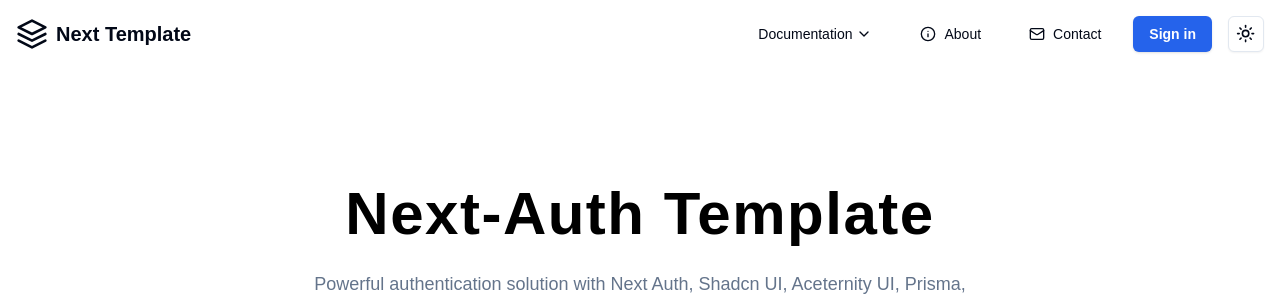
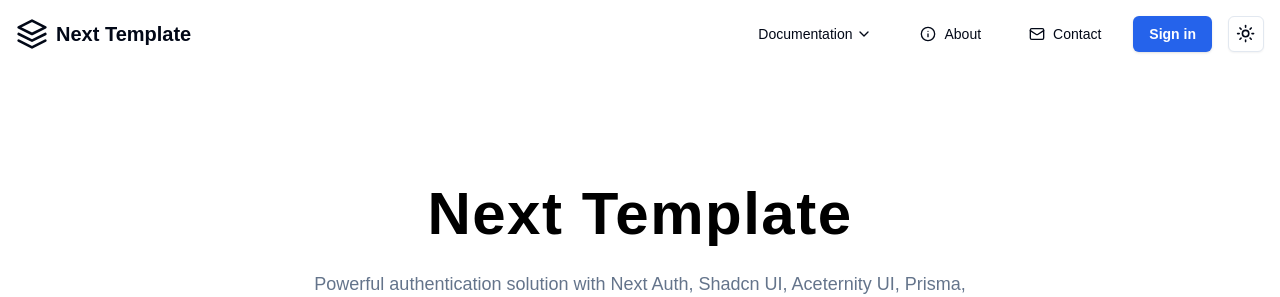
Before and after one commit to ClementG91/Next-Template, a Next.js app: page / in a window 1280 px wide. Shown: the top 297 px of the page. Built offline with nearby package versions, Linux system fonts and the light colour scheme; no server answers.

Commit message:
Renamed and standardized form file names; moved sidenavbar to UI

```diff
--- a/app/(user)/settings/account/page.tsx
+++ b/app/(user)/settings/account/page.tsx
@@ -2,7 +2,7 @@ import { Separator } from '@/components/ui/separator';
 import { notFound } from 'next/navigation';
 import { getServerSession } from 'next-auth';
 import { authOptions } from '@/lib/authOptions';
-import { AccountActions } from '@/components/pages/user/settings/AccountActions';
+import { AccountActions } from '@/components/pages/user/settings/account-actions-form';
 
 export default async function SettingsAccountPage() {
   const session = await getServerSession(authOptions);
--- a/app/(user)/settings/layout.tsx
+++ b/app/(user)/settings/layout.tsx
@@ -3,7 +3,7 @@ import { Metadata } from 'next';
 import { notFound } from 'next/navigation';
 
 import { Separator } from '@/components/ui/separator';
-import { SidebarNav } from '@/components/pages/user/settings/sidebar-nav';
+import { SidebarNav } from '@/components/ui/sidebar-nav';
 
 import { Session } from 'next-auth';
 import { authOptions } from '@/lib/authOptions';
--- a/app/auth/signin/page.tsx
+++ b/app/auth/signin/page.tsx
@@ -1,4 +1,4 @@
-import SignInForm from '@/components/pages/auth/SignInForm';
+import SignInForm from '@/components/pages/auth/sign-in-form';
 
 export default function SignInPage() {
   return <SignInForm />;
--- a/app/auth/signup/page.tsx
+++ b/app/auth/signup/page.tsx
@@ -1,4 +1,4 @@
-import SignUpForm from '@/components/pages/auth/SignUpForm';
+import SignUpForm from '@/components/pages/auth/sign-up-form';
 
 export default function SignUpPage() {
   return <SignUpForm />;
--- a/app/auth/verify-email/page.tsx
+++ b/app/auth/verify-email/page.tsx
@@ -1,4 +1,4 @@
-import VerifyEmailForm from '@/components/pages/auth/VerifyEmailForm';
+import VerifyEmailForm from '@/components/pages/auth/verify-email-form';
 
 export default function VerifyEmailPage() {
   return <VerifyEmailForm />;
--- a/app/docs/layout.tsx
+++ b/app/docs/layout.tsx
@@ -1,6 +1,6 @@
 import { Metadata } from 'next';
 import { Separator } from '@/components/ui/separator';
-import { SidebarNav } from '@/components/pages/user/settings/sidebar-nav';
+import { SidebarNav } from '@/components/ui/sidebar-nav';
 
 export const metadata: Metadata = {
   title: 'Next Template - Documentation',
--- a/components/pages/home/Hero.tsx
+++ b/components/pages/home/Hero.tsx
@@ -8,7 +8,7 @@ export function Hero() {
       <div className="mx-auto max-w-7xl px-6 lg:px-8">
         <div className="mx-auto max-w-2xl text-center">
           <h1 className="mb-6">
-            <TextGenerateEffect words="Next-Auth Template" />
+            <TextGenerateEffect words="Next Template" />
           </h1>
           <p className="text-lg leading-8 text-muted-foreground">
             Powerful authentication solution with Next Auth, Shadcn UI,
```
Also changed, not shown: components/pages/auth/sign-in-form.tsx (renamed from components/pages/auth/SignInForm.tsx), components/pages/auth/sign-up-form.tsx (renamed from components/pages/auth/SignUpForm.tsx), components/pages/auth/verify-email-form.tsx (renamed from components/pages/auth/VerifyEmailForm.tsx), components/pages/user/settings/account-actions-form.tsx (renamed from components/pages/user/settings/AccountActions.tsx), components/ui/sidebar-nav.tsx (renamed from components/pages/user/settings/sidebar-nav.tsx).
